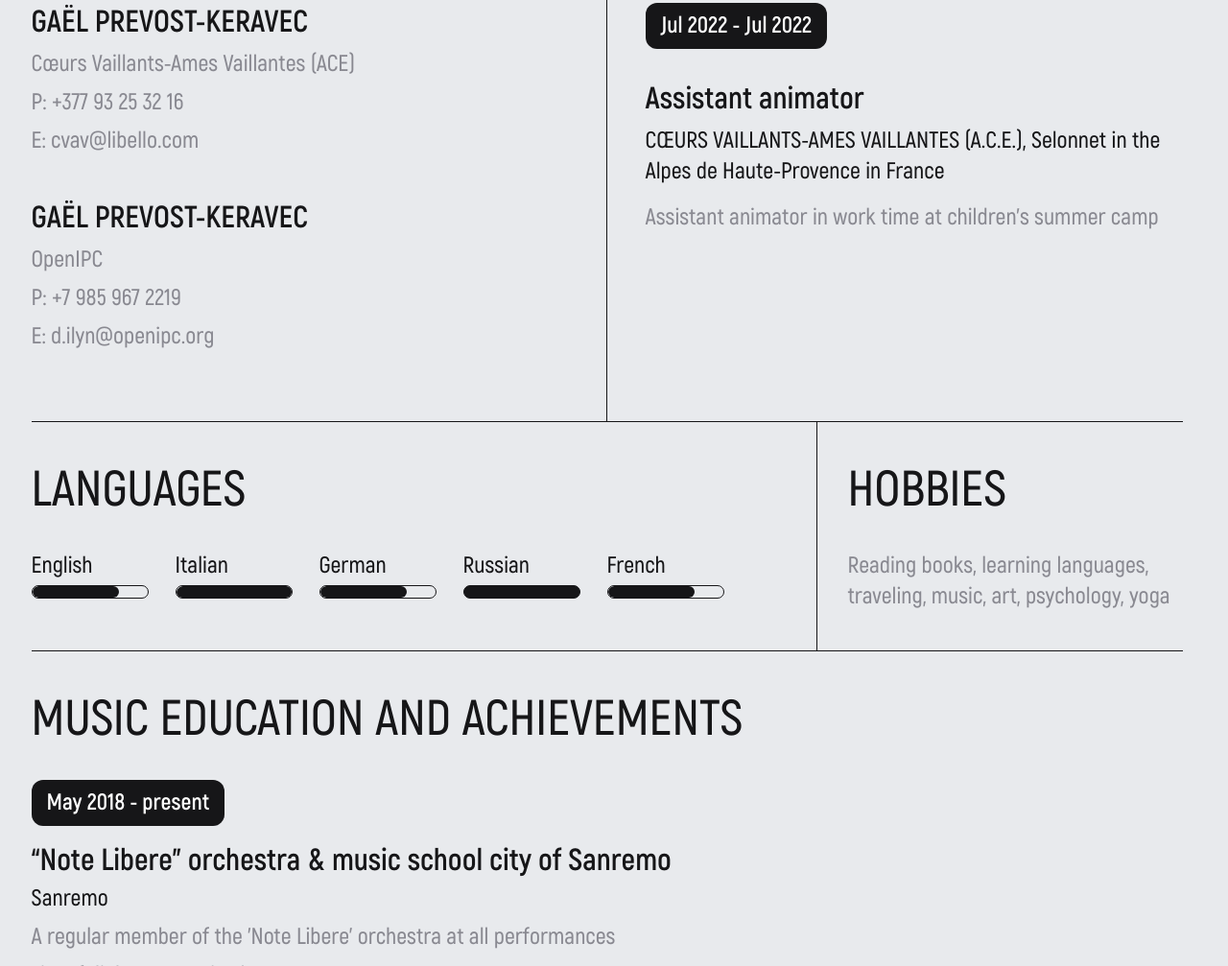
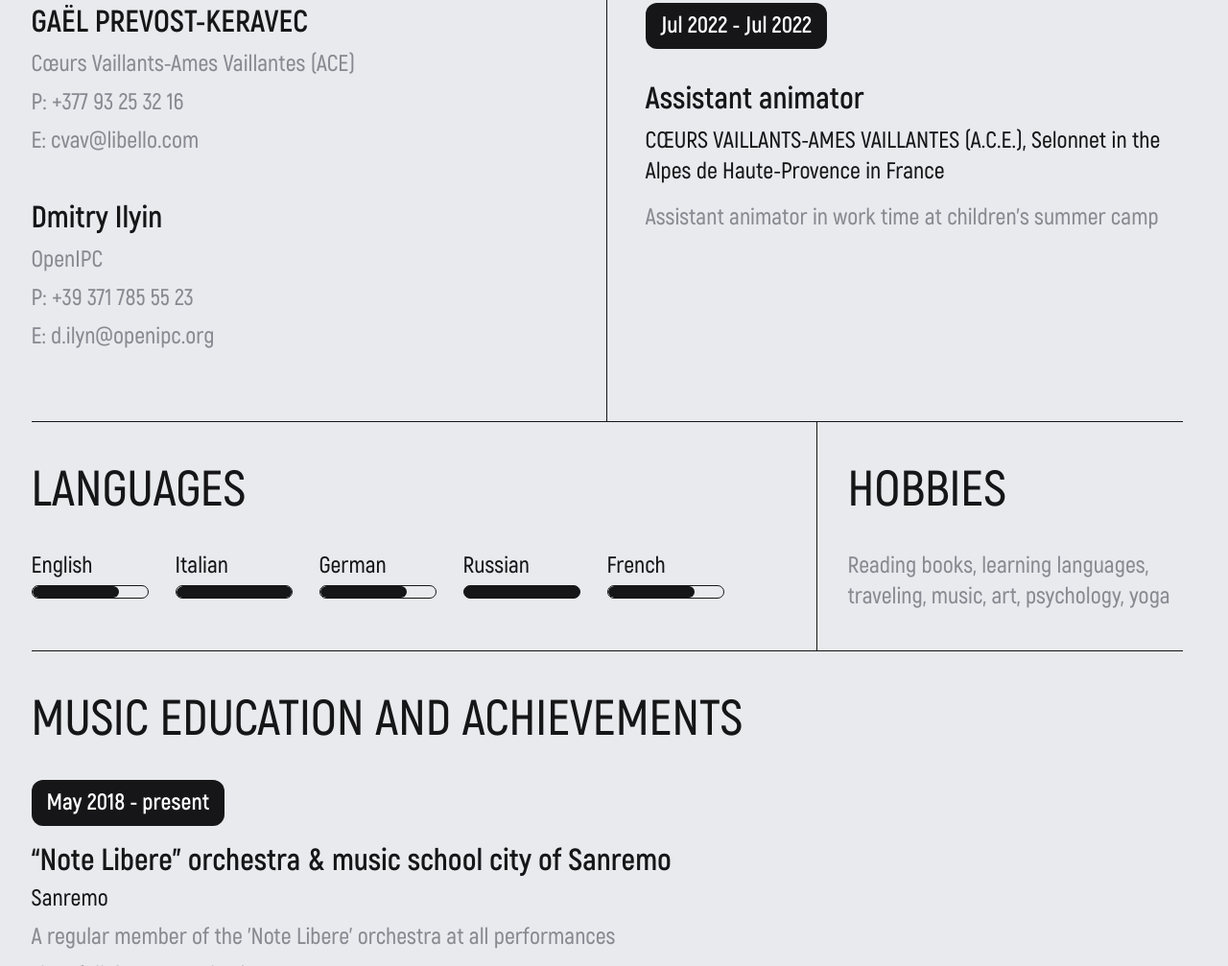
Before and after one commit to ystinia/ystinia.github.io, a plain HTML site: page en.html in a window 1280 px wide. Shown: the part 2704-3711 px from the top of the page at 96% size. Drawn offline with Linux system fonts and the light colour scheme.

Commit message:
Updating information and fixing errors

```diff
--- a/en.html
+++ b/en.html
@@ -5,7 +5,7 @@
   <meta charset="utf-8" />
   <meta name="viewport"
     content="width=device-width, user-scalable=no, initial-scale=1, maximum-scale=1, minimum-scale=1">
-  <title>CV</title>
+  <title>YSTINIA-CV-EN</title>
   <link rel="stylesheet" href="./css/styles.css" />
 </head>
 
@@ -242,10 +242,10 @@
           </div>
           <div class="recommendation">
             <div class="recommendation__person">
-              <div class="recommendation__person-name">GAËL PREVOST-KERAVEC</div>
+              <div class="recommendation__person-name">Dmitry Ilyin</div>
               <div class="recommendation__person-info">
                 <div class="recommendation__person-company">OpenIPC</div>
-                <div class="recommendation__person-phone">P: +7 985 967 2219</div>
+                <div class="recommendation__person-phone">P: +39 371 785 55 23</div>
                 <div class="recommendation__person-email">E: d.ilyn@openipc.org</div>
               </div>
             </div>
```
Also changed, not shown: de.html (+2 -2 lines), fr.html (+2 -2 lines), it.html (+2 -2 lines), ru.html (+3 -3 lines).
